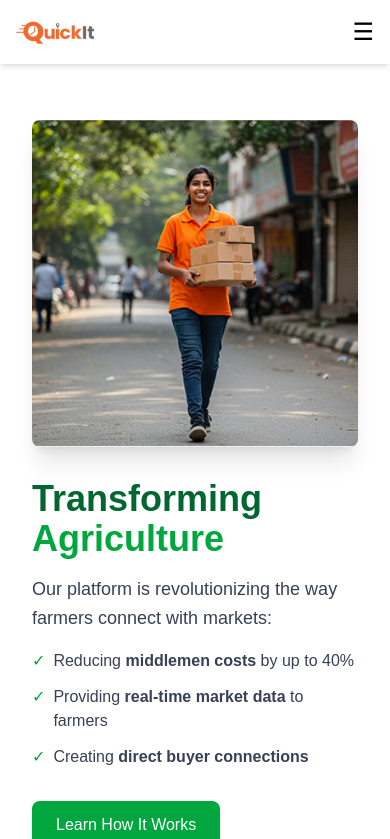
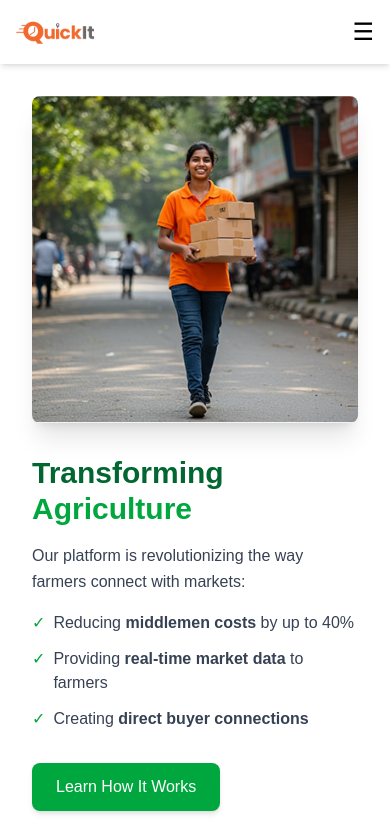
Before and after one commit to Nishita-shah1/greensizz, a Next.js app: page /FarmerImpact in a window 390 px wide. Shown: the top 839 px of the page. Built offline with nearby package versions, Linux system fonts and the light colour scheme.

Commit message:
farmers impact section1 corrected

```diff
--- a/src/components/FarmerImpact/FarmerImpactSection1.tsx
+++ b/src/components/FarmerImpact/FarmerImpactSection1.tsx
@@ -1,20 +1,36 @@
-'use client'; // Required for animations in Next.js 13+
+'use client';
 import Image from 'next/image';
-import { motion } from 'framer-motion';
+import { motion, Variants } from 'framer-motion';
+import { useEffect, useState } from 'react';
 
 export default function FarmerImpactSection1() {
-  // Animation variants
-  const container = {
+  const [isMobile, setIsMobile] = useState<boolean>(false);
+
+  useEffect(() => {
+    const handleResize = () => {
+      setIsMobile(window.innerWidth < 768);
+    };
+
+    // Set initial value
+    handleResize();
+
+    // Add event listener
+    window.addEventListener('resize', handleResize);
+    return () => window.removeEventListener('resize', handleResize);
+  }, []);
+
+  // Animation variants with TypeScript types
+  const container: Variants = {
     hidden: { opacity: 0 },
     visible: {
       opacity: 1,
       transition: {
-        staggerChildren: 0.2,
+        staggerChildren: isMobile ? 0.1 : 0.2,
       },
     },
   };
 
-  const item = {
+  const item: Variants = {
     hidden: { opacity: 0, y: 20 },
     visible: {
       opacity: 1,
@@ -23,24 +39,29 @@ export default function FarmerImpactSection1() {
     },
   };
 
-  const imageAnimation = {
-    hidden: { opacity: 0, x: -50 },
+  const imageAnimation: Variants = {
+    hidden: { opacity: 0, x: isMobile ? 0 : -50 },
     visible: {
       opacity: 1,
       x: 0,
-      transition: { duration: 0.8, ease: "easeOut" },
+      transition: { duration: isMobile ? 0.5 : 0.8, ease: "easeOut" },
     },
   };
 
+  const benefits = [
+    "Reducing <strong>middlemen costs</strong> by up to 40%",
+    "Providing <strong>real-time market data</strong> to farmers",
+    "Creating <strong>direct buyer connections</strong>"
+  ];
+
   return (
-    <section className="flex flex-col md:flex-row items-center justify-center py-30 px-8 md:px-12 bg-white ">
-
+    <section className="flex flex-col md:flex-row items-center justify-center py-24 px-8 md:px-12 bg-white overflow-hidden">
       {/* Image Section with animation */}
       <motion.div
         className="md:w-1/2 flex justify-center mb-8 md:mb-0"
         initial="hidden"
         whileInView="visible"
-        viewport={{ once: true, margin: "-100px" }}
+        viewport={{ once: true, margin: isMobile ? "0px" : "-100px" }}
         variants={imageAnimation}
       >
         <div className="relative w-full max-w-md">
@@ -51,6 +72,7 @@ export default function FarmerImpactSection1() {
             height={350}
             className="rounded-lg shadow-xl"
             priority
+            quality={85}
           />
         </div>
       </motion.div>
@@ -60,18 +82,18 @@ export default function FarmerImpactSection1() {
         className="md:w-1/2 space-y-4 md:pl-10"
         initial="hidden"
         whileInView="visible"
-        viewport={{ once: true, margin: "-100px" }}
+        viewport={{ once: true, margin: isMobile ? "0px" : "-100px" }}
         variants={container}
       >
         <motion.h2
-          className="text-4xl font-bold text-green-800"
+          className="text-3xl md:text-4xl font-bold text-green-800"
           variants={item}
         >
           Transforming <span className="text-green-600">Agriculture</span>
         </motion.h2>
 
         <motion.p
-          className="text-gray-700 text-lg leading-relaxed"
+          className="text-gray-700 text-base md:text-lg leading-relaxed"
           variants={item}
         >
           Our platform is revolutionizing the way farmers connect with markets:
@@ -81,27 +103,16 @@ export default function FarmerImpactSection1() {
           className="space-y-3 text-gray-700"
           variants={container}
         >
+          {benefits.map((text, index) => (
             <motion.li
+              key={index}
               className="flex items-start"
               variants={item}
             >
               <span className="text-green-600 mr-2">✓</span>
-            <span>Reducing <strong>middlemen costs</strong> by up to 40%</span>
+              <span dangerouslySetInnerHTML={{ __html: text }} />
             </motion.li>
-          <motion.li
-            className="flex items-start"
-            variants={item}
-          >
-            <span className="text-green-600 mr-2">✓</span>
-            <span>Providing <strong>real-time market data</strong> to farmers</span>
-          </motion.li>
-          <motion.li
-            className="flex items-start"
-            variants={item}
-          >
-            <span className="text-green-600 mr-2">✓</span>
-            <span>Creating <strong>direct buyer connections</strong></span>
-          </motion.li>
+          ))}
         </motion.ul>
 
         <motion.div
```
Lines whose indentation alone changed are shown as unchanged.
